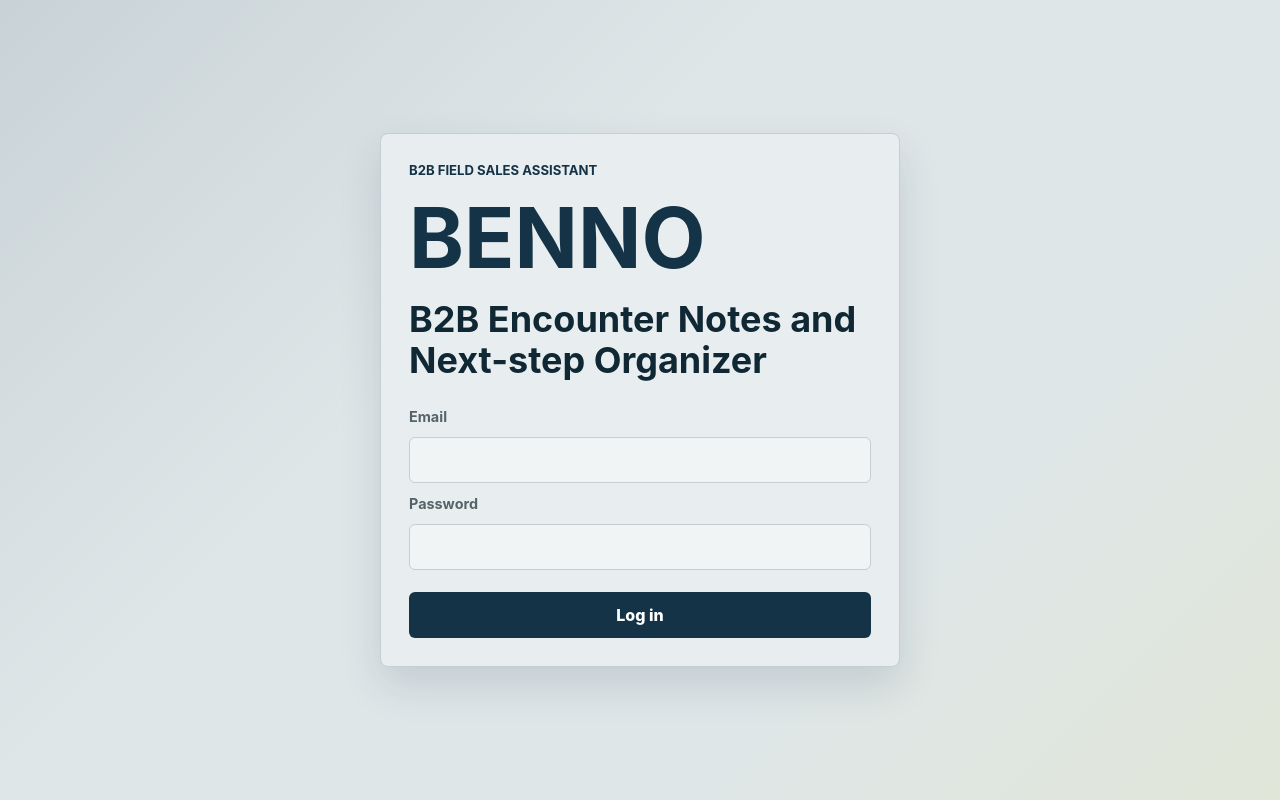
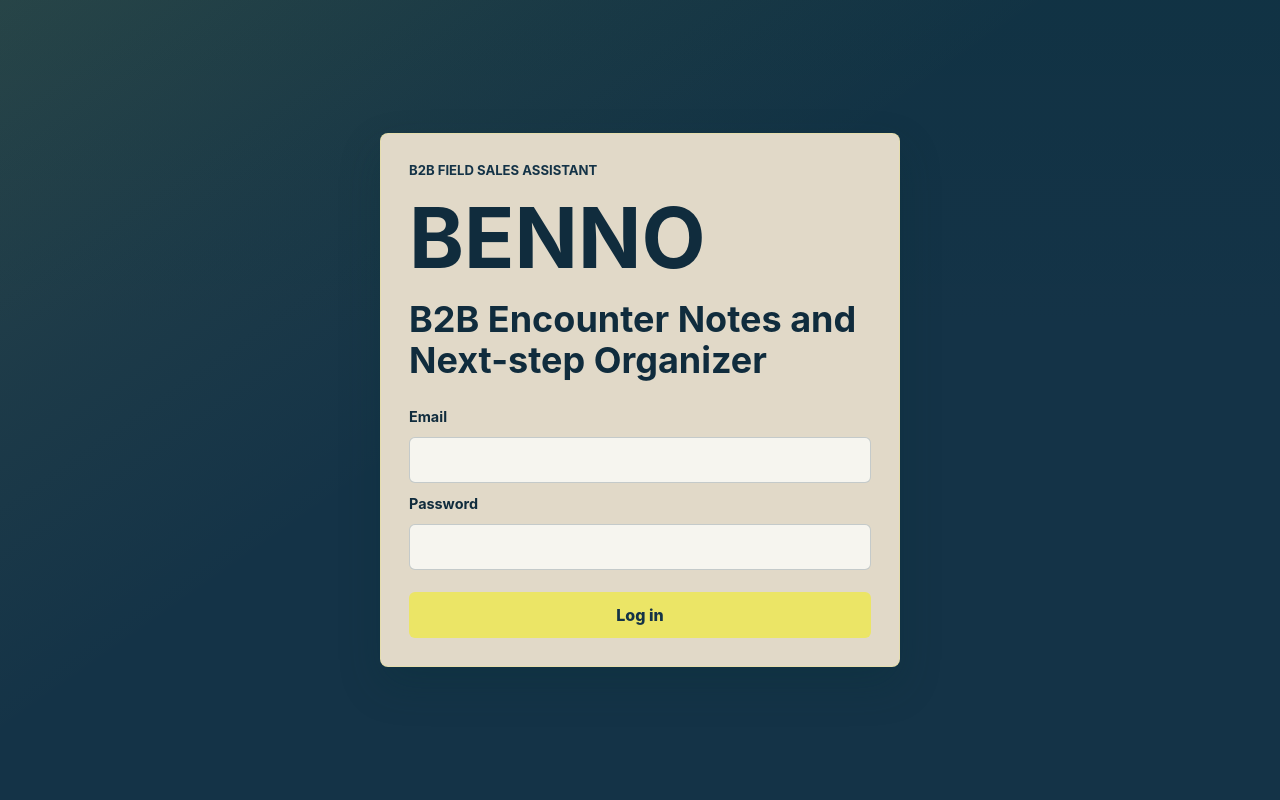
Before and after one commit to Lexoniarus/BENNO, a Flask app: page /login in a window 1280 px wide. Run offline with Flask 3, Linux system fonts and the light colour scheme.

Commit message:
Darken BENNO frontend palette

```diff
--- a/benno/static/css/app.css
+++ b/benno/static/css/app.css
@@ -14,18 +14,19 @@
   --custom-4: #002f34;
   --custom-5: #e7413b;
   --custom-6: #6b174d;
-  --color-background: #dfe6e8;
-  --color-background-rim: #d0dadc;
-  --color-surface: #e8edef;
-  --color-surface-raised: #d7e0e3;
-  --color-ink: #102734;
-  --color-muted: #56636a;
+  --color-background: var(--awb-color-5);
+  --color-background-rim: #0f2838;
+  --color-surface: #e1d9c8;
+  --color-surface-raised: #d2d4cf;
+  --color-ink: #102c3d;
+  --color-muted: #59656a;
   --color-accent: var(--awb-color-4);
   --color-accent-secondary: var(--custom-3);
   --color-accent-strong: var(--awb-color-5);
-  --color-line: #c5ced1;
-  --color-line-strong: #aebabe;
-  --shadow-soft: 0 18px 42px rgba(20, 51, 71, 0.14);
+  --color-line: rgba(20, 51, 71, 0.22);
+  --color-line-strong: rgba(20, 51, 71, 0.42);
+  --color-text-on-dark: #f6f8f8;
+  --shadow-soft: 0 18px 42px rgba(0, 47, 52, 0.24);
 }
 
 * {
@@ -45,8 +46,8 @@ body {
     "Segoe UI",
     sans-serif;
   background:
-    linear-gradient(135deg, rgba(20, 51, 71, 0.11), transparent 38%),
-    linear-gradient(315deg, rgba(235, 229, 102, 0.12), transparent 30%),
+    linear-gradient(145deg, rgba(235, 229, 102, 0.1), rgba(235, 229, 102, 0.04) 24%, transparent 44%),
+    linear-gradient(180deg, rgba(0, 47, 52, 0.16), transparent 42%),
     var(--color-background);
 }
 
@@ -70,9 +71,9 @@ body {
   justify-content: space-between;
   gap: 24px;
   padding: 18px 48px;
-  border-bottom: 1px solid rgba(235, 229, 102, 0.32);
-  background: var(--color-accent-strong);
-  box-shadow: 0 10px 28px rgba(20, 51, 71, 0.18);
+  border-bottom: 1px solid rgba(235, 229, 102, 0.36);
+  background: var(--color-background-rim);
+  box-shadow: 0 10px 28px rgba(0, 47, 52, 0.24);
 }
 
 .topbar__brand {
@@ -137,7 +138,7 @@ body {
 
 .hero__eyebrow {
   margin: 0 0 18px;
-  color: var(--color-accent-strong);
+  color: var(--color-accent);
   font-size: 0.82rem;
   font-weight: 700;
   letter-spacing: 0;
@@ -146,14 +147,14 @@ body {
 
 .hero h1 {
   margin: 0;
-  color: var(--color-accent-strong);
+  color: var(--color-text-on-dark);
   font-size: clamp(4rem, 12vw, 8.5rem);
   line-height: 0.92;
 }
 
 .hero__subtitle {
   margin: 20px 0 0;
-  color: var(--color-ink);
+  color: var(--color-text-on-dark);
   font-size: clamp(1.3rem, 3vw, 2.25rem);
   font-weight: 700;
   line-height: 1.12;
@@ -162,7 +163,7 @@ body {
 .hero__copy {
   max-width: 620px;
   margin: 24px 0 0;
-  color: var(--color-muted);
+  color: #dbe3e5;
   font-size: 1.08rem;
   line-height: 1.7;
 }
@@ -171,7 +172,7 @@ body {
   display: grid;
   gap: 16px;
   padding: 22px;
-  border: 1px solid var(--color-line);
+  border: 1px solid rgba(235, 229, 102, 0.28);
   border-radius: 8px;
   background: var(--color-surface);
   box-shadow: var(--shadow-soft);
@@ -203,10 +204,14 @@ body {
   width: min(960px, 100%);
 }
 
+.page-section {
+  color: var(--color-text-on-dark);
+}
+
 .auth-panel {
   max-width: 520px;
   padding: 28px;
-  border: 1px solid var(--color-line);
+  border: 1px solid rgba(235, 229, 102, 0.28);
   border-radius: 8px;
   background: var(--color-surface);
   box-shadow: var(--shadow-soft);
@@ -215,9 +220,21 @@ body {
 .auth-panel h1,
 .page-section h1 {
   margin: 0;
-  color: var(--color-accent-strong);
   font-size: clamp(2.6rem, 8vw, 5.2rem);
   line-height: 1;
+}
+
+.auth-panel h1,
+.auth-panel .hero__subtitle {
+  color: var(--color-ink);
+}
+
+.auth-panel .hero__eyebrow {
+  color: var(--color-accent-strong);
+}
+
+.page-section h1 {
+  color: var(--color-text-on-dark);
 }
 
 .form-stack {
@@ -227,7 +244,7 @@ body {
 }
 
 .form-stack label {
-  color: var(--color-muted);
+  color: var(--color-ink);
   font-size: 0.9rem;
   font-weight: 700;
 }
@@ -238,7 +255,7 @@ body {
   padding: 10px 12px;
   border: 1px solid var(--color-line);
   border-radius: 6px;
-  background: #f1f4f5;
+  background: #f6f5ef;
   color: var(--color-ink);
   font: inherit;
 }
@@ -254,15 +271,15 @@ body {
   margin-top: 10px;
   border: 0;
   border-radius: 6px;
-  background: var(--color-accent-strong);
-  color: #ffffff;
+  background: var(--color-accent);
+  color: var(--color-accent-strong);
   cursor: pointer;
   font: inherit;
   font-weight: 800;
 }
 
 .button:hover {
-  background: var(--custom-4);
+  background: var(--custom-3);
 }
 
 .action-grid {
@@ -288,6 +305,7 @@ body {
 .action-card:hover {
   border-color: var(--color-line-strong);
   box-shadow: var(--shadow-soft);
+  transform: translateY(-1px);
 }
 
 .action-card--muted {
```
